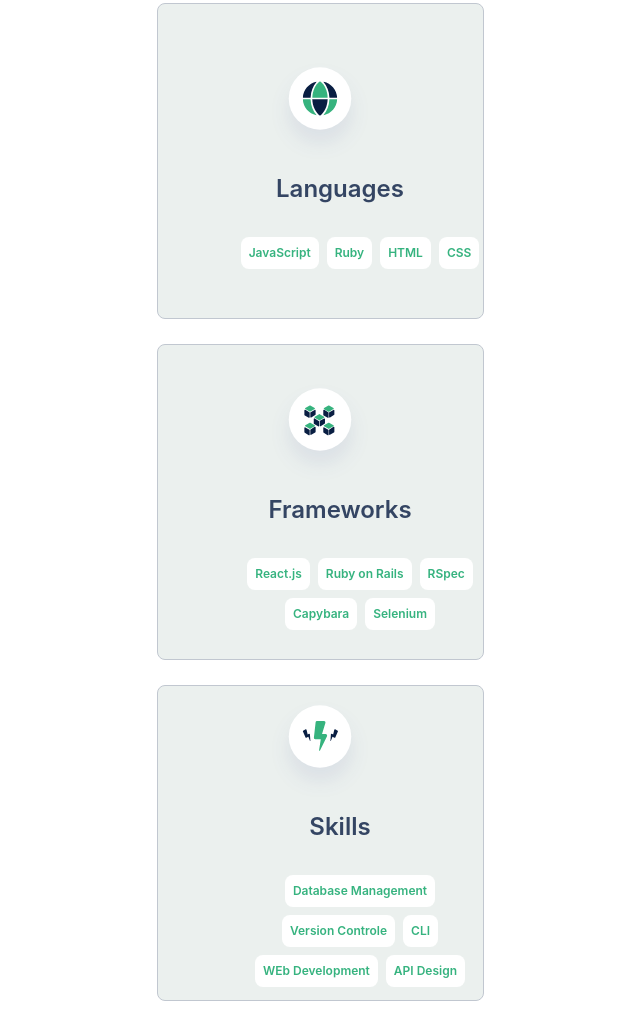
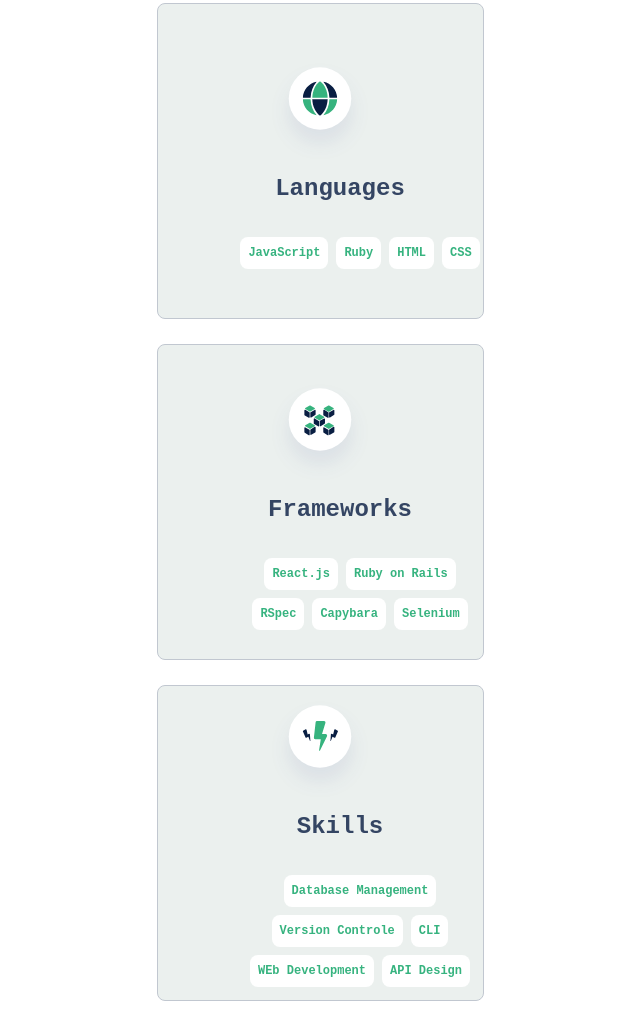
Before and after one commit to KiengPhyl/Portfolio-setup-and-mobile-first, a website: page index.html in a window 1280 px wide. Shown: the part 4755-5766 px from the top of the page, without its empty margins (320-960 px from the left). Drawn offline with Linux system fonts and the light colour scheme.

Commit message:
Updated fonts

```diff
--- a/styles.css
+++ b/styles.css
@@ -230,7 +230,7 @@
   font-weight: 600;
   line-height: 32px;
   font-style: normal;
-  font-family: 'Inter';
+  font-family: 'Courier New', Courier, monospace;
 }
 
 .media {
@@ -257,13 +257,13 @@
 }
 
 .media li {
-  font-family: 'Inter';
   font-weight: 600;
   background: white;
   padding: 8px;
   border-radius: 8px;
   font-size: 12px;
   line-height: 16px;
+  font-family: 'Courier New', Courier, monospace;
 }
 
 .text-container ul li {
```
